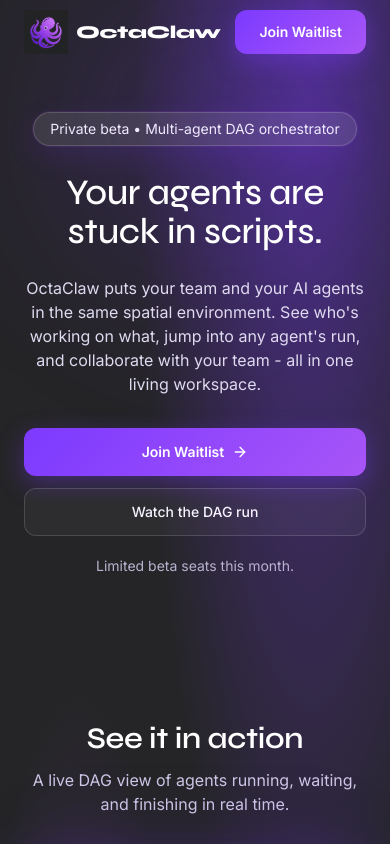
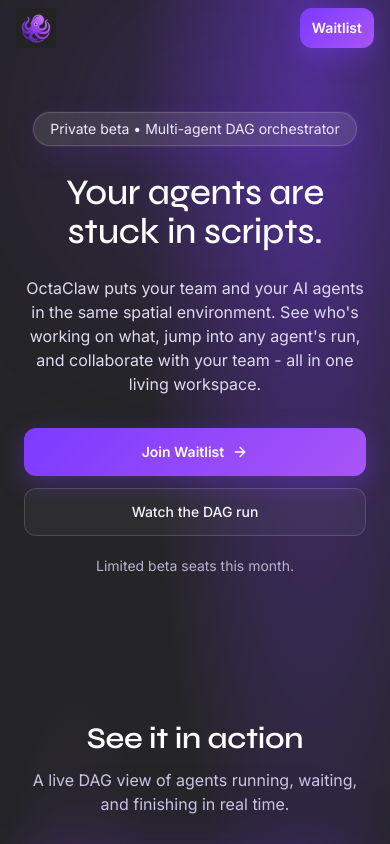
Before and after one commit to Sohail-9/octaclaw-fe, a Next.js app: page /agent in a window 390 px wide. Shown: the top 844 px of the page. Built offline with nearby package versions, Linux system fonts and the light colour scheme.

Commit message:
feat: Add mobile-specific CTA label to Navbar and refine button and Navbar styling for improved responsiveness.

```diff
--- a/src/app/agent/page.tsx
+++ b/src/app/agent/page.tsx
@@ -9,7 +9,7 @@
 export default function AgentPage() {
   return (
     <main>
-      <Navbar logoHref="/" ctaHref="/" ctaLabel="Join Waitlist" />
+      <Navbar logoHref="/" ctaHref="/" ctaLabel="Join Waitlist" ctaLabelMobile="Waitlist" />
       <div className="agent-page-flow relative overflow-hidden">
         <div className="glow-orb-1" />
         <div className="glow-orb-2" />
--- a/src/app/globals.css
+++ b/src/app/globals.css
@@ -168,8 +168,6 @@
   background: linear-gradient(135deg, #7c3aff, #a855f7);
   color: #fff;
   font-weight: 600;
-  border-radius: 12px;
-  padding: 12px 24px;
   border: 0;
   box-shadow: 0 8px 24px rgba(124, 58, 255, 0.35);
   transition: transform 0.3s ease, opacity 0.3s ease, box-shadow 0.3s ease;
@@ -185,8 +183,6 @@
   background: rgba(255, 255, 255, 0.04);
   color: var(--text);
   font-weight: 500;
-  border-radius: 12px;
-  padding: 12px 24px;
   border: 1px solid rgba(255, 255, 255, 0.14);
   transition: border-color 0.3s ease, background 0.3s ease;
 }
--- a/src/app/page.tsx
+++ b/src/app/page.tsx
@@ -24,7 +24,7 @@
         type="application/ld+json"
         dangerouslySetInnerHTML={{ __html: JSON.stringify(jsonLd) }}
       />
-      <Navbar logoHref="/" ctaHref="/product" ctaLabel="View Product" />
+      <Navbar logoHref="/" ctaHref="/product" ctaLabel="View Product" ctaLabelMobile="Product" />
       <HomeWaitlistHero />
       <Footer minimal />
     </main>
--- a/src/components/layout/Navbar.tsx
+++ b/src/components/layout/Navbar.tsx
@@ -9,12 +9,14 @@
   logoHref?: string;
   ctaHref?: string;
   ctaLabel?: string;
+  ctaLabelMobile?: string;
 };
 
 export default function Navbar({
   logoHref = "/",
   ctaHref = "#waitlist",
   ctaLabel = "Request Early Access",
+  ctaLabelMobile,
 }: NavbarProps) {
   const [scrolled, setScrolled] = useState(false);
 
@@ -29,23 +31,33 @@
       initial={{ y: -36, opacity: 0 }}
       animate={{ y: 0, opacity: 1 }}
       transition={{ duration: 0.45, ease: [0.22, 1, 0.36, 1] }}
-      className={`fixed top-0 left-0 right-0 z-50 border-b transition-all duration-300 ${
+      className={`fixed top-0 left-0 right-0 z-50 border-b pt-[env(safe-area-inset-top)] transition-all duration-300 ${
         scrolled
-          ? "bg-[#252527]/85 border-white/10"
+          ? "bg-[#252527]/85 border-white/10 backdrop-blur-md"
           : "bg-transparent border-transparent"
       }`}
     >
-      <nav className="max-w-7xl mx-auto px-6 h-16 flex items-center justify-between">
+      <nav className="max-w-7xl mx-auto px-4 sm:px-6 h-14 sm:h-16 flex items-center justify-between gap-3">
         <Link
           href={logoHref}
-          className="inline-flex items-center gap-2 text-lg text-white font-extrabold tracking-tight font-[family-name:var(--font-syne)]"
+          className="min-w-0 inline-flex items-center gap-2 text-base sm:text-lg text-white font-extrabold tracking-tight font-[family-name:var(--font-syne)]"
         >
-          <Image src="/logo.png" alt="OctaClaw logo" width={44} height={44} className="h-11 w-11 object-contain" />
-          OctaClaw
+          <Image
+            src="/logo.png"
+            alt="OctaClaw logo"
+            width={44}
+            height={44}
+            className="h-10 w-10 sm:h-11 sm:w-11 object-contain"
+          />
+          <span className="hidden sm:inline truncate">OctaClaw</span>
         </Link>
 
-        <Link href={ctaHref} className="btn-primary text-sm">
-          {ctaLabel}
+        <Link
+          href={ctaHref}
+          className="btn-primary inline-flex h-10 sm:h-11 items-center justify-center whitespace-nowrap rounded-xl px-3 sm:px-4 text-sm"
+        >
+          <span className="sm:hidden">{ctaLabelMobile ?? ctaLabel}</span>
+          <span className="hidden sm:inline">{ctaLabel}</span>
         </Link>
       </nav>
     </motion.header>
--- a/src/components/sections/CTA.tsx
+++ b/src/components/sections/CTA.tsx
@@ -69,7 +69,7 @@
             <button
               type="submit"
               disabled={status === "loading" || status === "success"}
-              className="btn-primary inline-flex h-[50px] items-center justify-center gap-2 whitespace-nowrap"
+              className="btn-primary inline-flex h-[50px] items-center justify-center gap-2 whitespace-nowrap rounded-xl px-5"
             >
               {status === "loading" ? (
                 <Loader2 className="animate-spin" size={18} />
```
